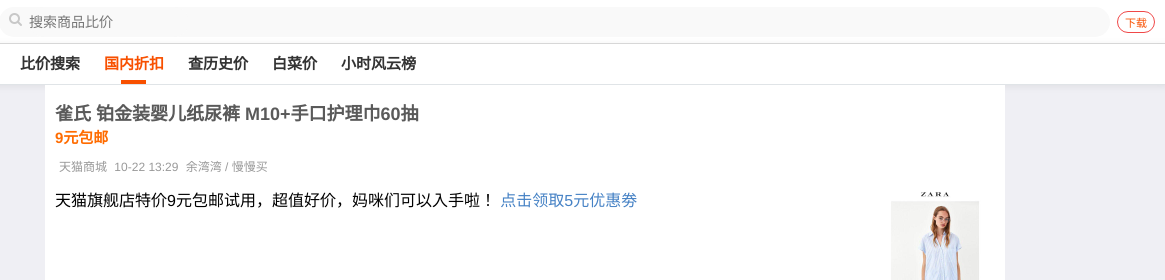
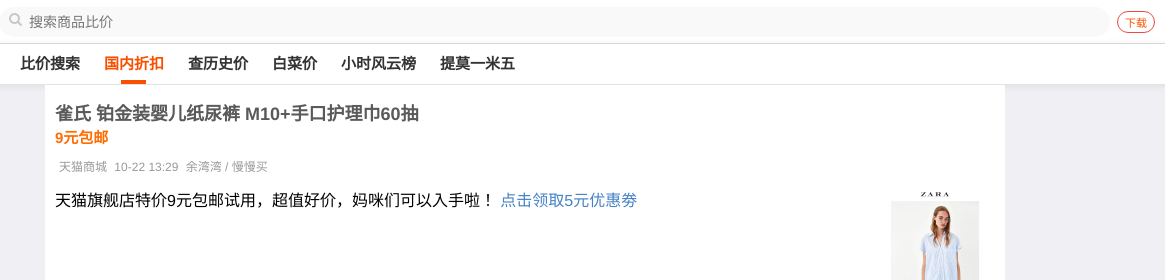
Before and after one commit to mensiyu/manmanbuy2, a plain HTML site: page detailed.html in a window 1280 px wide. Shown: the top 280 px of the page, 115-1280 px from the left. Drawn offline with Linux system fonts and the light colour scheme; no server answers.

Commit message:
修改标题

```diff
--- a/detailed.html
+++ b/detailed.html
@@ -51,6 +51,9 @@
              <li>
                <a href="#">小时风云榜</a>
              </li>
+             <li>
+              <a href="#">提莫一米五</a>
+            </li>
            </ul>
         </nav>
     </header>
```
